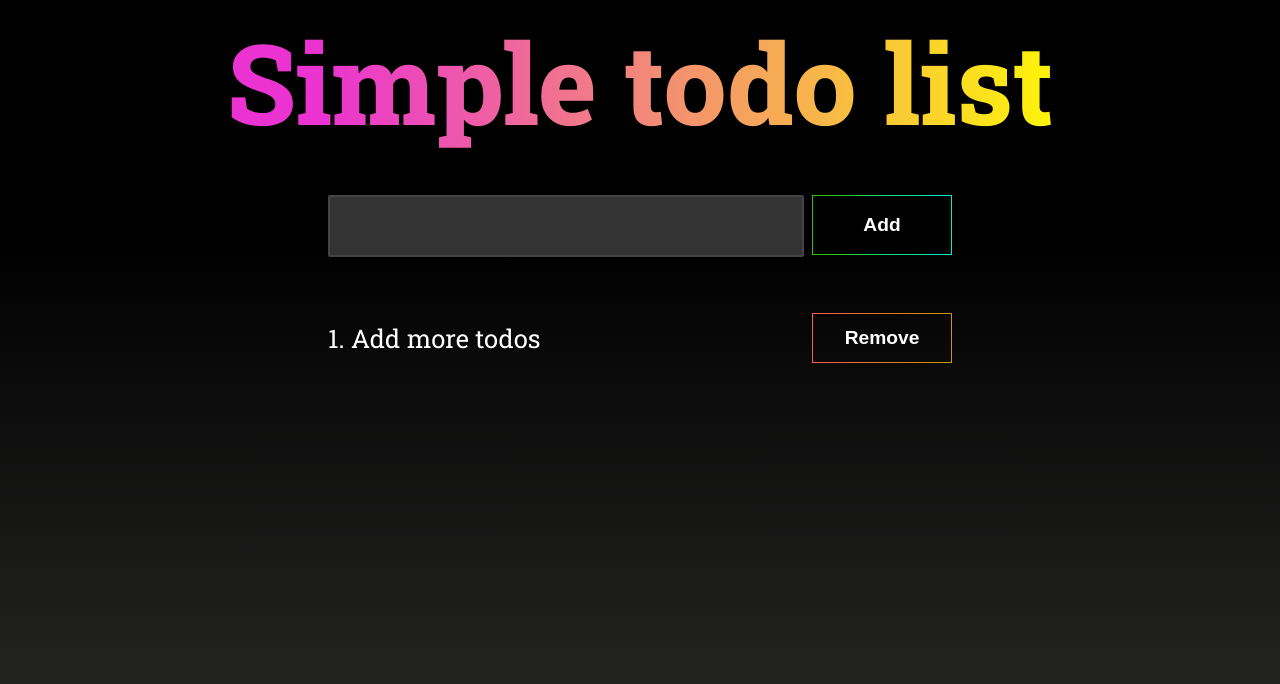
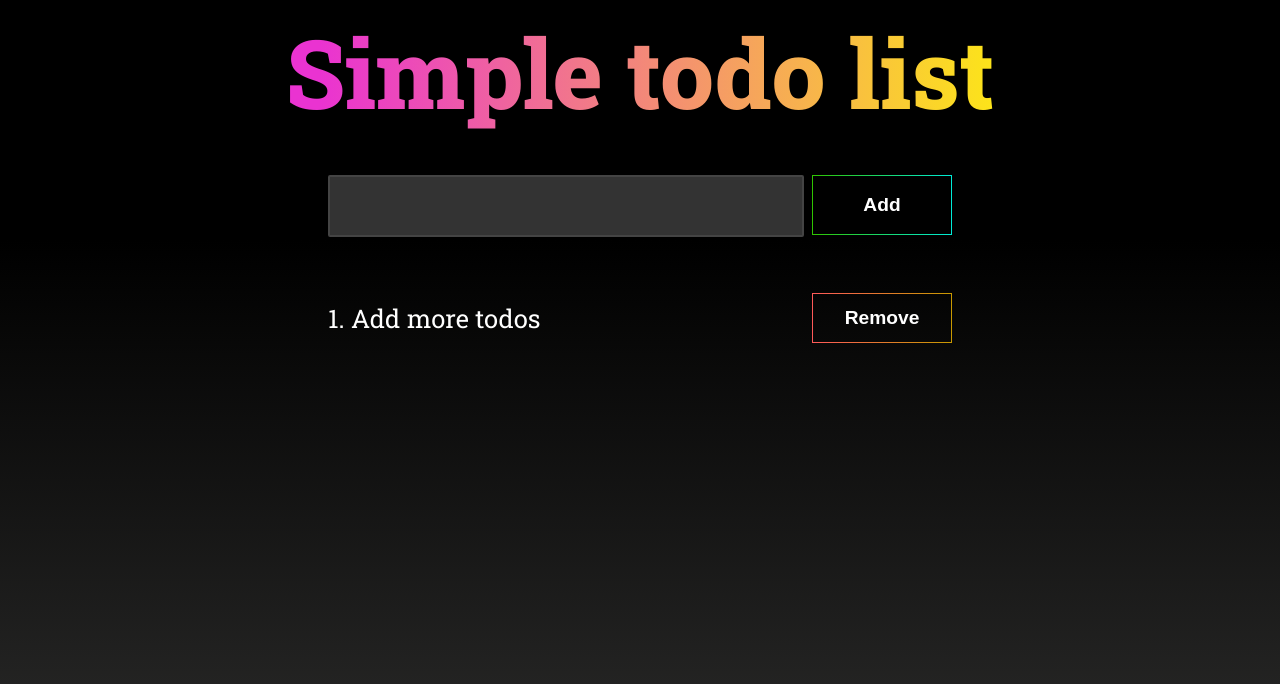
Before and after one commit to t-mu/simple-todo, a React (Create React App) app: page / in a window 1280 px wide. Shown: the top 684 px of the page. Built offline with nearby package versions, Linux system fonts and the light colour scheme.

Commit message:
change font size title

```diff
--- a/src/App.scss
+++ b/src/App.scss
@@ -8,7 +8,7 @@
 }
 
 h1 {
-  font-size: 7rem;
+  font-size: 6rem;
   text-align: center;
 
   @media screen and (max-width: 640px) {
```
